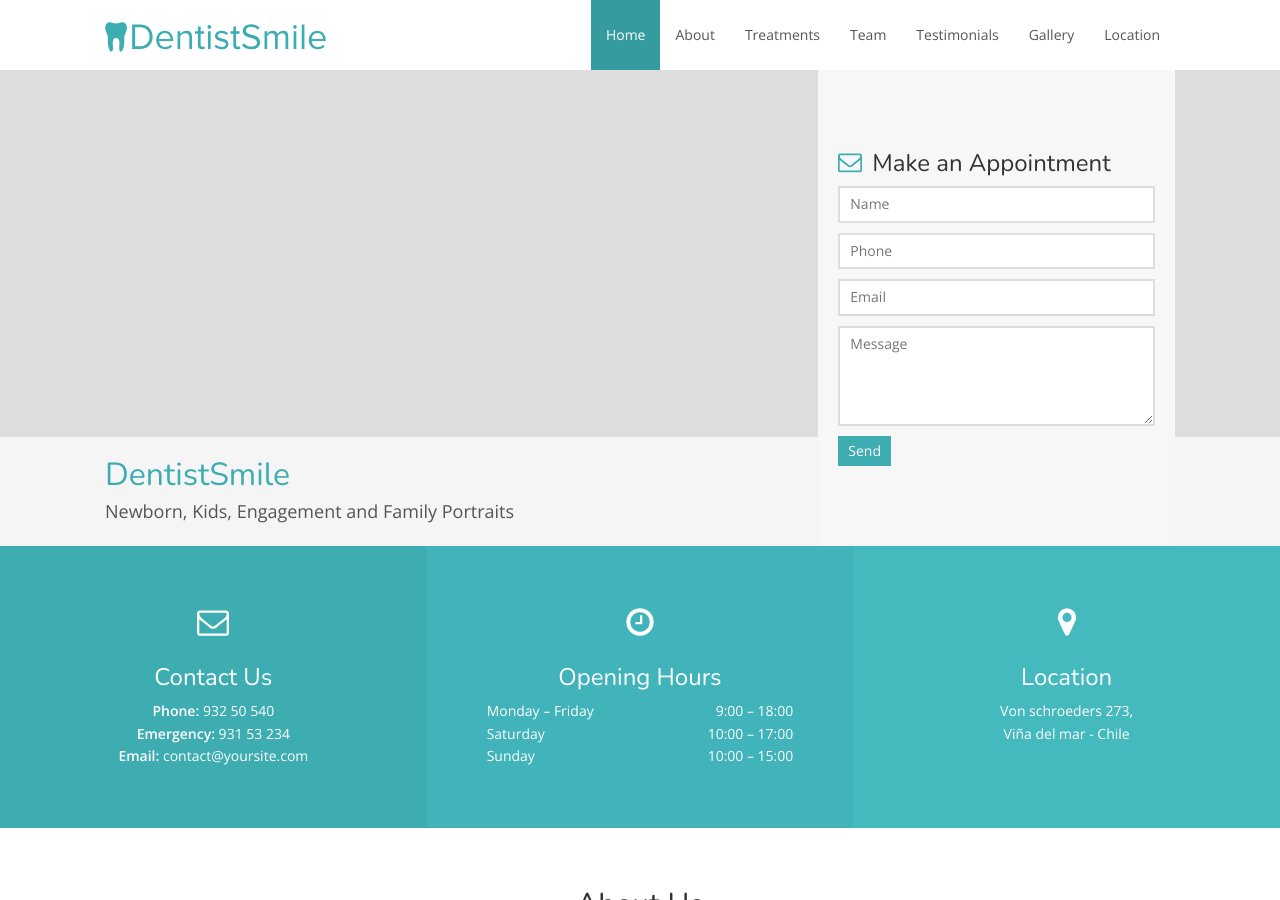
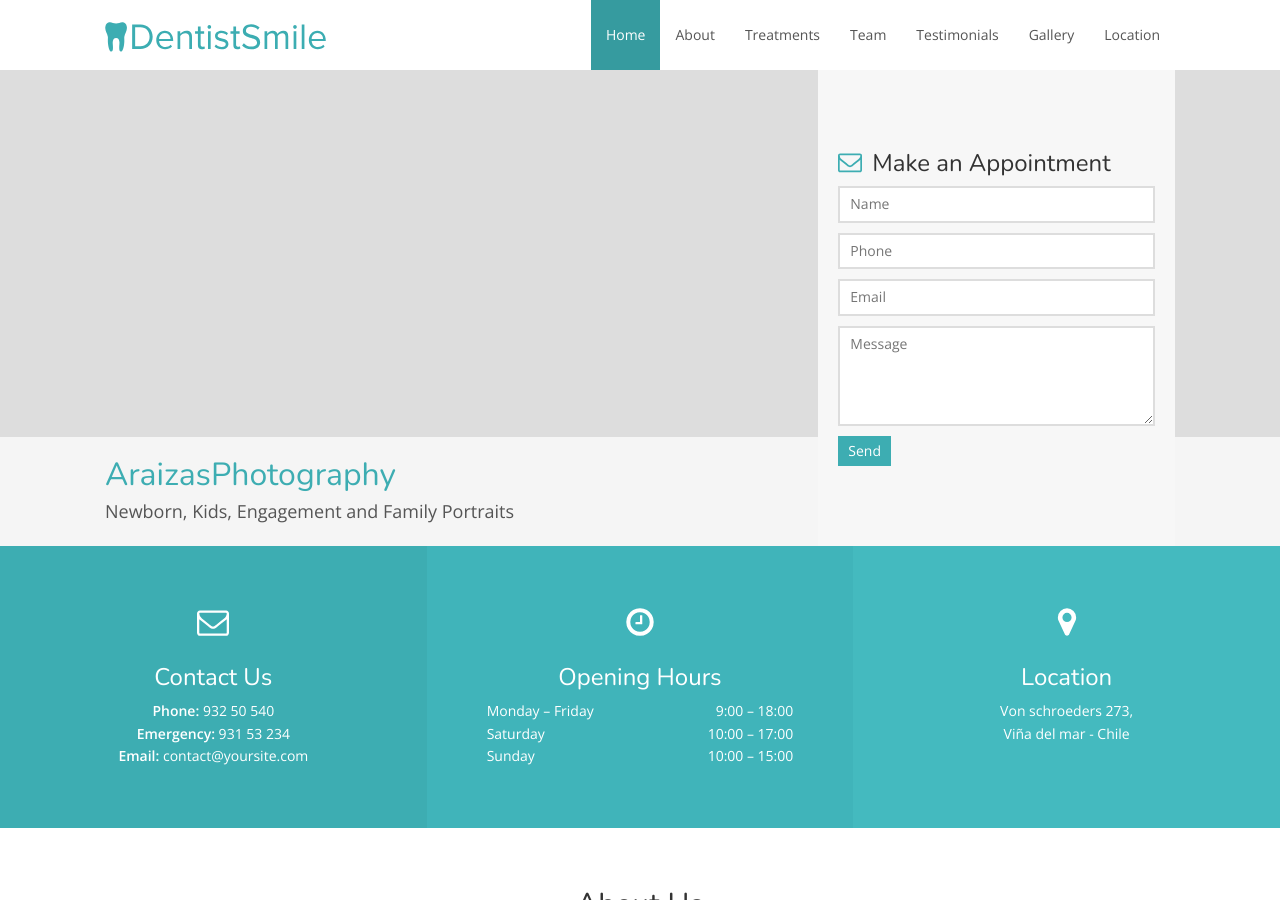
Before and after one commit to guille1194/dentistsmile, a Jekyll site: the page built from index.html, in a window 1280 px wide and 900 px high. Built offline with Jekyll 4.4.1, drawn with Linux system fonts in a browser that asks for light colours; nearby versions of some CDN libraries.

Commit message:
Update _config.yml

```diff
--- a/_config.yml
+++ b/_config.yml
@@ -8,7 +8,7 @@ logo_url: svg/min/logo.svg
 # Hero
 hero:
     hero_img: hero.jpg
-    hero_title: DentistSmile
+    hero_title: AraizasPhotography
     hero_description: "Newborn, Kids, Engagement and Family Portraits"
 
 # Contact form
```
